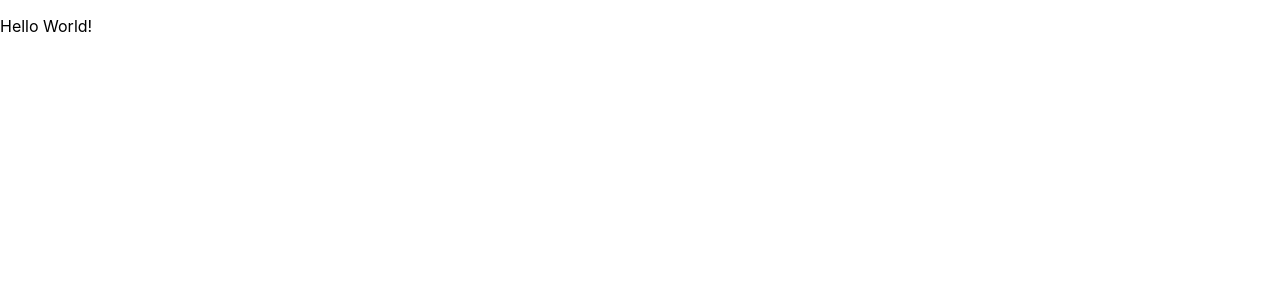
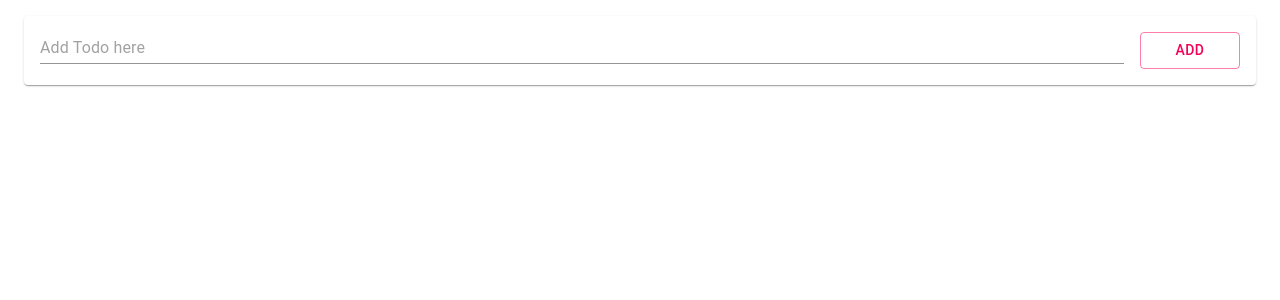
Before and after one commit to sjamesexamsoft/learnRedux, a React (Create React App) app: page / in a window 1280 px wide. Shown: the top 300 px of the page. Built offline with nearby package versions, Linux system fonts and the light colour scheme.

Commit message:
added to do bar and button

```diff
--- a/package.json
+++ b/package.json
@@ -3,6 +3,8 @@
   "version": "0.1.0",
   "private": true,
   "dependencies": {
+    "@material-ui/core": "^4.0.1",
+    "@material-ui/icons": "^4.0.1",
     "react": "^16.8.6",
     "react-dom": "^16.8.6",
     "react-scripts": "3.0.1"
--- a/src/App.js
+++ b/src/App.js
@@ -1,11 +1,13 @@
 import React from 'react';
-import './App.css';
+//import './App.css';
+import './components/AddToDo'
+import AddToDo from './components/AddToDo';
 
 function App() {
   return (
     <div>
       <header>
-          <p>Hello World!</p>
+          <AddToDo />
       </header>
     </div>
   );
--- /dev/null
+++ b/src/components/AddToDo.js
@@ -0,0 +1,30 @@
+import React, { memo } from 'react';
+import { TextField, Paper, Button, Grid } from '@material-ui/core';
+
+const AddTodo = memo(props => (
+  <Paper style={{ margin: 16, padding: 16 }}>
+    <Grid container>
+      <Grid xs={10} md={11} item style={{ paddingRight: 16 }}>
+        <TextField
+          placeholder="Add Todo here"
+          value={props.inputValue}
+          onChange={props.onInputChange}
+          onKeyPress={props.onInputKeyPress}
+          fullWidth
+        />
+      </Grid>
+      <Grid xs={2} md={1} item>
+        <Button
+          fullWidth
+          color="secondary"
+          variant="outlined"
+          onClick={props.onButtonClick}
+        >
+          Add
+        </Button>
+      </Grid>
+    </Grid>
+  </Paper>
+));
+
+export default AddTodo;
--- a/src/index.js
+++ b/src/index.js
@@ -1,10 +1,6 @@
 import React from 'react';
 import ReactDOM from 'react-dom';
-import './index.css';
+import './index.js';
 import App from './App';
 
 ReactDOM.render(<App />, document.getElementById('root'));
-
-// If you want your app to work offline and load faster, you can change
-// unregister() to register() below. Note this comes with some pitfalls.
-// Learn more about service workers: https://bit.ly/CRA-PWA
```
